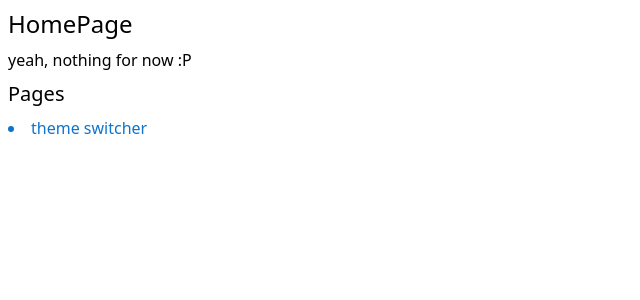
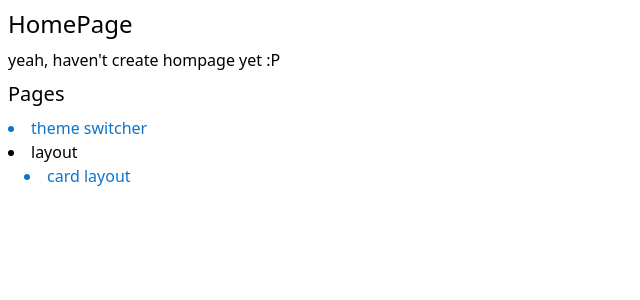
Before and after one commit to tomato2718/Frontend-design-ideas, a Next.js app: page / in a window 1280 px wide. Shown: the top 300 px of the page, without its empty margins (0-640 px from the left). Built offline with nearby package versions, Linux system fonts and the light colour scheme.

Commit message:
Feat: Update Homepage

```diff
--- a/src/app/page.tsx
+++ b/src/app/page.tsx
@@ -6,12 +6,20 @@
   return (
     <div className="flex flex-col m-2 gap-2">
       <h1 className="text-2xl">HomePage</h1>
-      <span>yeah, nothing for now :P</span>
+      <span>yeah, haven&#39;t create hompage yet :P</span>
       <h2 className="text-xl">Pages</h2>
       <ul className="list-inside list-disc">
         <li className="text-accent-11 hover:text-accent-12">
           <Link href="/theme-switcher">theme switcher</Link>
         </li>
+        <li>
+          <span>layout</span>
+          <ul className="list-inside list-disc ps-4">
+            <li className="text-accent-11 hover:text-accent-12">
+              <Link href="/layout/card-layout">card layout</Link>
+            </li>
+          </ul>
+        </li>
       </ul>
     </div>
   );
```
